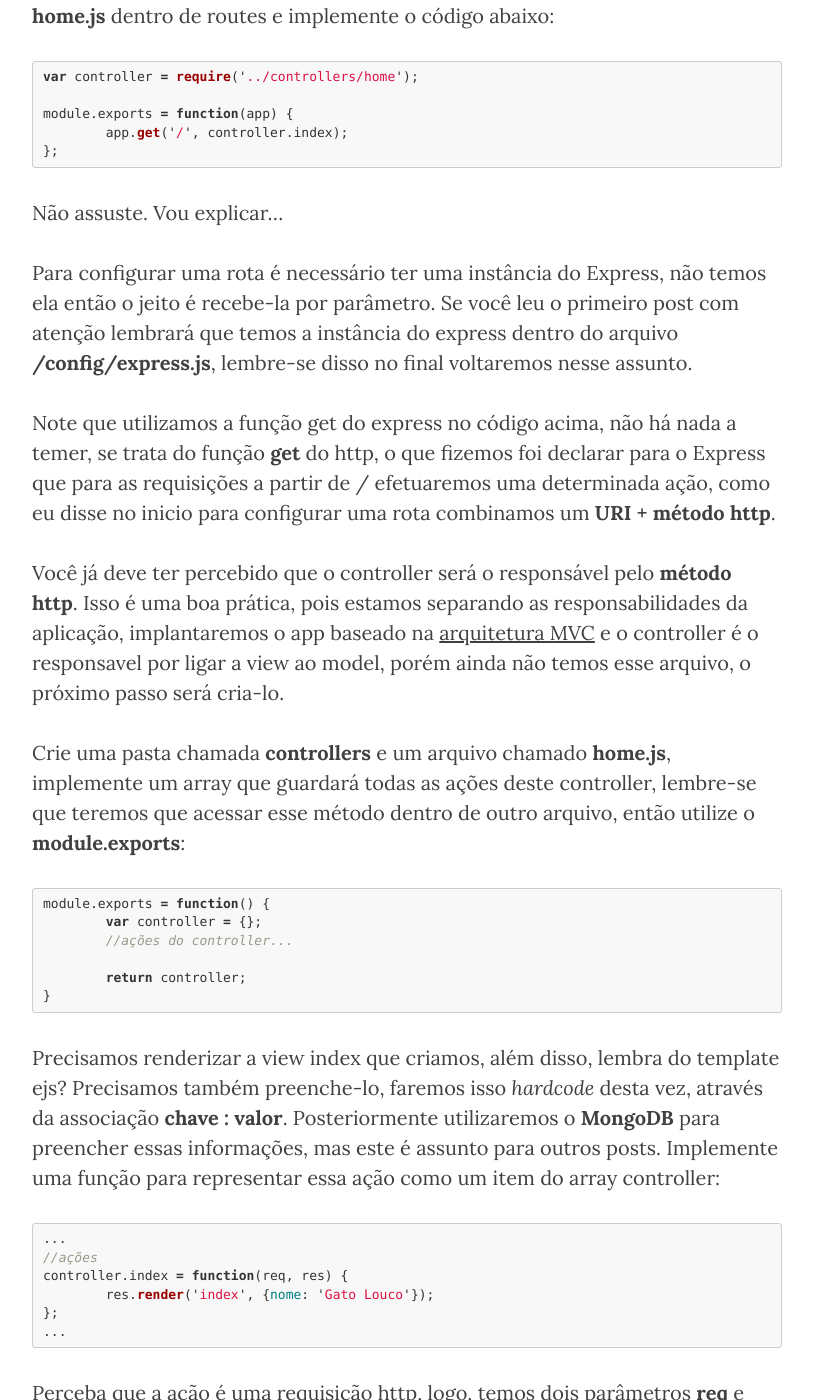
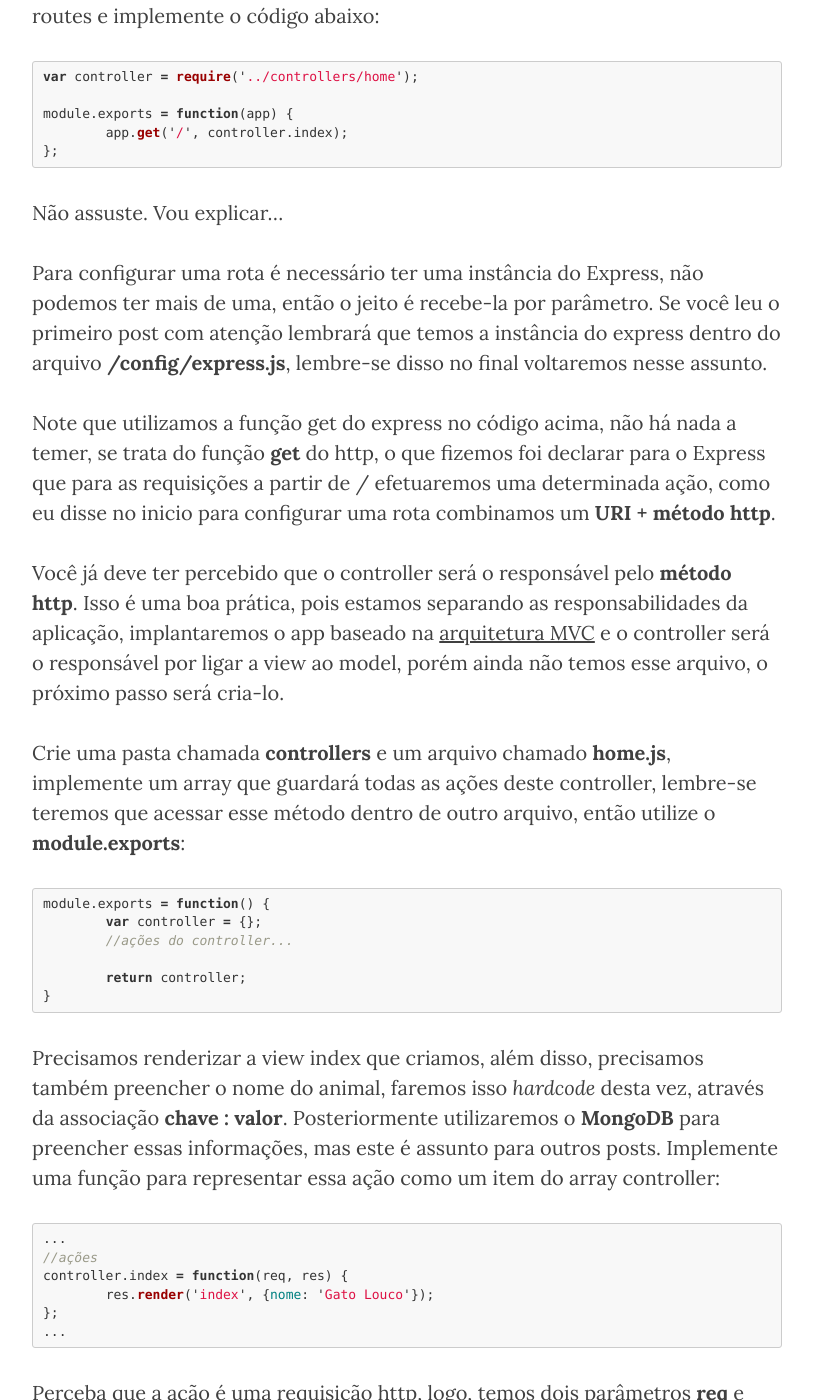
Before and after one commit to brunomilhan/brunomilhan.github.io, a Jekyll site: the page built from _posts/2015-03-16-meanStackIntroParte2.markdown, in a window 1280 px wide and 1400 px high, scrolled down 2922 px. Shown: the whole window, without its empty margins (233-1046 px from the left). Built offline with Jekyll 4.4.1, drawn with Linux system fonts in a browser that asks for light colours; nearby versions of some CDN libraries; Markdown is read by kramdown in place of the engine named in the settings; comment, search, counter and statistics services are not loaded; some of the changed text lies outside the part shown.

Commit message:
fix 3 grammar post

````diff
--- a/_posts/2015-03-16-meanStackIntroParte2.markdown
+++ b/_posts/2015-03-16-meanStackIntroParte2.markdown
@@ -63,7 +63,7 @@ Precisamos acessar o arquivo **index.ejs** dentro do diretório views, Como fare
 
 Uma rota é uma combinação de [URI](http://pt.wikipedia.org/wiki/URI) e um método request do http. Simples, você verá na prática.
 
-Crie uma pasta chamada **routes**. Por enquanto necessitamos criar apenas uma rota para a view index que acabamos de criar, então crie um arquivo chamado **home.js** dentro de routes e implemente o código abaixo:
+Crie uma pasta chamada **routes**. Por enquanto necessitamos de apenas uma rota para a view index, então crie também um arquivo chamado **home.js** dentro de routes e implemente o código abaixo:
 
 ```javascript
 var controller = require('../controllers/home');
@@ -75,13 +75,13 @@ module.exports = function(app) {
 
 Não assuste. Vou explicar...
 
-Para configurar uma rota é necessário ter uma instância do Express, não temos ela então o jeito é recebe-la por parâmetro. Se você leu o primeiro post com atenção lembrará que temos a instância do express dentro do arquivo **/config/express.js**, lembre-se disso no final voltaremos nesse assunto.
+Para configurar uma rota é necessário ter uma instância do Express, não podemos ter mais de uma, então o jeito é recebe-la por parâmetro. Se você leu o primeiro post com atenção lembrará que temos a instância do express dentro do arquivo **/config/express.js**, lembre-se disso no final voltaremos nesse assunto.
 
 Note que utilizamos a função get do express no código acima, não há nada a temer, se trata do função **get** do http, o que fizemos foi declarar para o Express que para as requisições a partir de / efetuaremos uma determinada ação, como eu disse no inicio para configurar uma rota combinamos um **URI + método http**.
 
-Você já deve ter percebido que o controller será o responsável pelo **método http**. Isso é uma boa prática, pois estamos separando as responsabilidades da aplicação, implantaremos o app baseado na [arquitetura MVC](http://pt.wikipedia.org/wiki/MVC) e o controller é o responsavel por ligar a view ao model, porém ainda não temos esse arquivo, o próximo passo será cria-lo.
+Você já deve ter percebido que o controller será o responsável pelo **método http**. Isso é uma boa prática, pois estamos separando as responsabilidades da aplicação, implantaremos o app baseado na [arquitetura MVC](http://pt.wikipedia.org/wiki/MVC) e o controller será o responsável por ligar a view ao model, porém ainda não temos esse arquivo, o próximo passo será cria-lo.
 
-Crie uma pasta chamada **controllers** e um arquivo chamado **home.js**, implemente um array que guardará todas as ações deste controller, lembre-se que teremos que acessar esse método dentro de outro arquivo, então utilize o **module.exports**:
+Crie uma pasta chamada **controllers** e um arquivo chamado **home.js**, implemente um array que guardará todas as ações deste controller, lembre-se teremos que acessar esse método dentro de outro arquivo, então utilize o **module.exports**:
 
 ```javascript
 module.exports = function() {
@@ -92,7 +92,7 @@ module.exports = function() {
 }
 ```
 
-Precisamos renderizar a view index que criamos, além disso, lembra do template ejs? Precisamos também preenche-lo, faremos isso *hardcode* desta vez, através da associação **chave : valor**. Posteriormente utilizaremos o **MongoDB** para preencher essas informações, mas este é assunto para outros posts. Implemente uma função para representar essa ação como um item do array controller:
+Precisamos renderizar a view index que criamos, além disso, precisamos também preencher o nome do animal, faremos isso *hardcode* desta vez, através da associação **chave : valor**. Posteriormente utilizaremos o **MongoDB** para preencher essas informações, mas este é assunto para outros posts. Implemente uma função para representar essa ação como um item do array controller:
 
 ```javascript
 ...
@@ -139,7 +139,7 @@ module.exports = function() {
 };
 ```
 
-### Pronto! :) ###
+## Pronto! :) ##
 Inicie o servidor através do comando **node server** dentro da pasta raiz, você deverá ver que o Gato Louco está desaparecido. hehe
 
 Talvez você esteja decepcionado por não ter implementado alguma funcionalidade da ideia de recuperar animais de estimação desaparecidos.
````
Also changed, not shown: other parts of _posts/2015-03-16-meanStackIntroParte2.markdown (+8 -8 lines).
